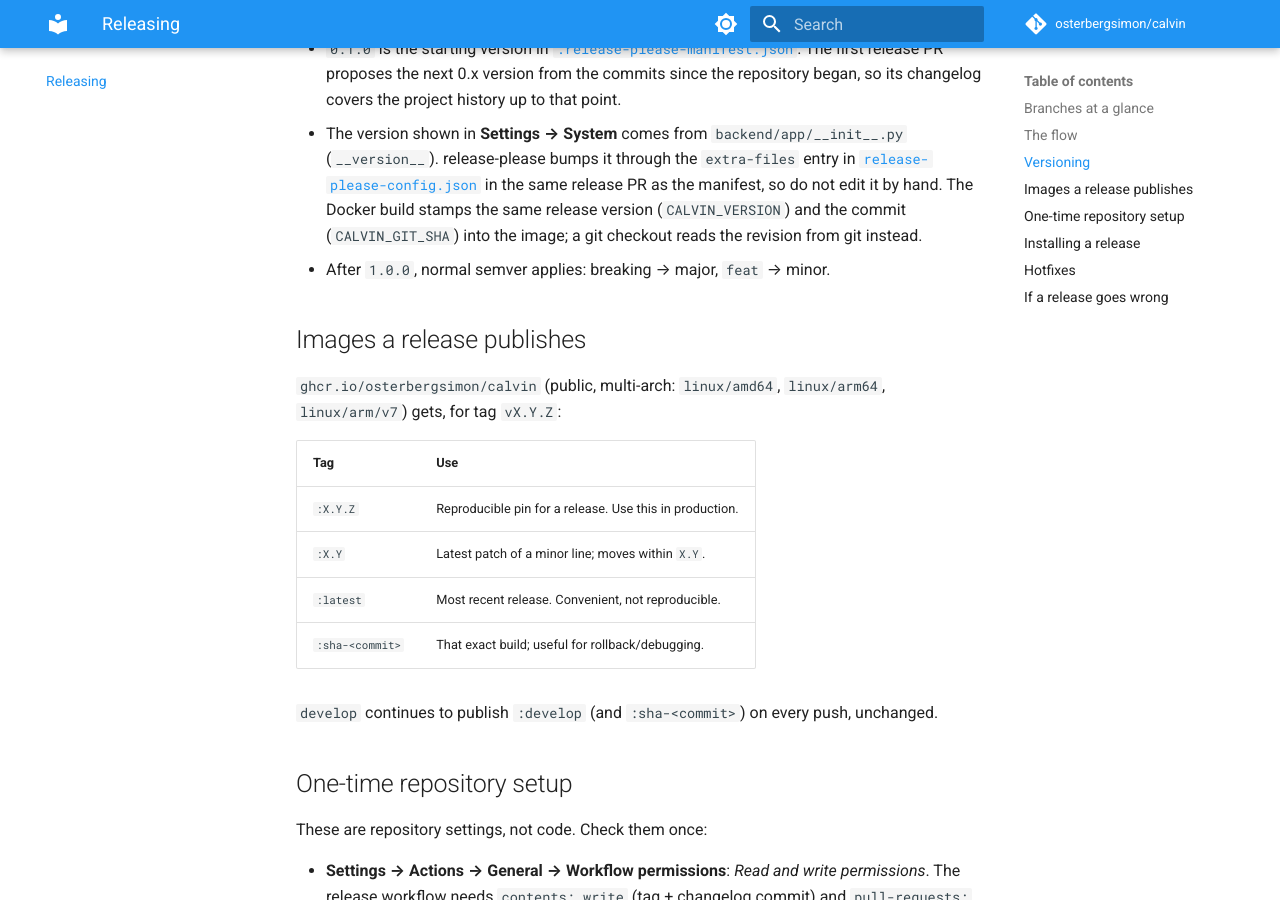
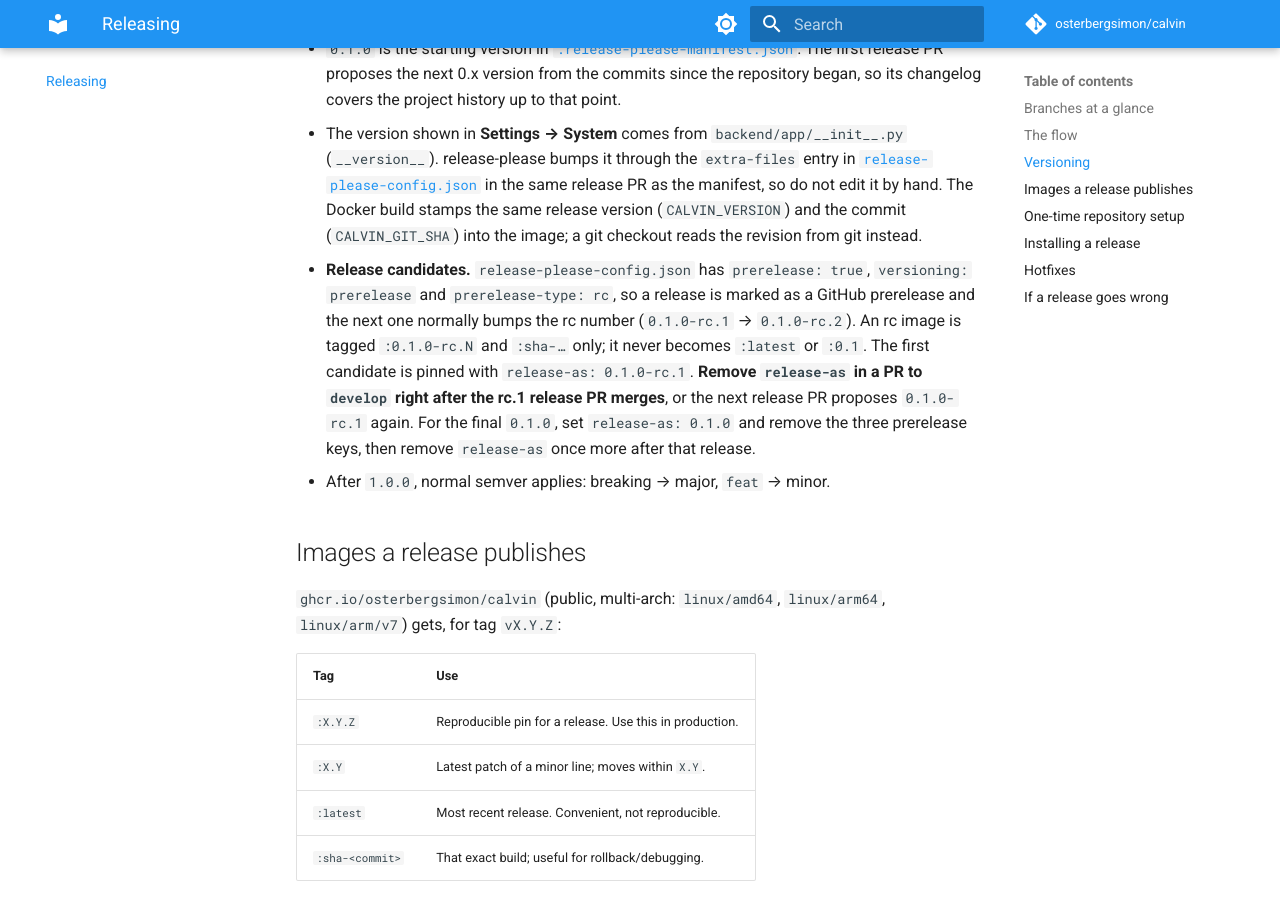
Before and after one commit to osterbergsimon/calvin, an MkDocs documentation site: the page built from docs/RELEASING.md, in a window 1280 px wide and 900 px high, scrolled down 1668 px. Built offline with MkDocs 1.6.1 and Material for MkDocs 9.7.7, drawn with Linux system fonts in a browser that asks for light colours; comment, search, counter and statistics services are not loaded.

Commit message:
chore(release): cut the first release as 0.1.0-rc.1
release-please would propose 0.2.0: the manifest starts at 0.1.0 and the
first release counts every feat since the repository began. Pin the first
candidate with release-as, mark releases as prereleases with rc versioning,
and keep rc images off :latest. RELEASING.md says when to drop release-as.

```diff
--- a/docs/RELEASING.md
+++ b/docs/RELEASING.md
@@ -76,6 +76,15 @@ cannot find it as its predecessor.
   Docker build stamps the same release version (`CALVIN_VERSION`) and the
   commit (`CALVIN_GIT_SHA`) into the image; a git checkout reads the revision
   from git instead.
+- **Release candidates.** `release-please-config.json` has `prerelease: true`,
+  `versioning: prerelease` and `prerelease-type: rc`, so a release is marked as a
+  GitHub prerelease and the next one normally bumps the rc number (`0.1.0-rc.1` →
+  `0.1.0-rc.2`). An rc image is tagged `:0.1.0-rc.N` and `:sha-…` only; it never
+  becomes `:latest` or `:0.1`. The first candidate is pinned with
+  `release-as: 0.1.0-rc.1`. **Remove `release-as` in a PR to `develop` right after
+  the rc.1 release PR merges**, or the next release PR proposes `0.1.0-rc.1`
+  again. For the final `0.1.0`, set `release-as: 0.1.0` and remove the three
+  prerelease keys, then remove `release-as` once more after that release.
 - After `1.0.0`, normal semver applies: breaking → major, `feat` → minor.
 
 ## Images a release publishes
--- a/release-please-config.json
+++ b/release-please-config.json
@@ -8,6 +8,10 @@
     ".": {
       "release-type": "simple",
       "package-name": "calvin",
+      "release-as": "0.1.0-rc.1",
+      "prerelease": true,
+      "versioning": "prerelease",
+      "prerelease-type": "rc",
       "changelog-path": "CHANGELOG.md",
       "changelog-sections": [
         { "type": "feat", "section": "Features" },
```
Also changed, not shown: 1 other file.
